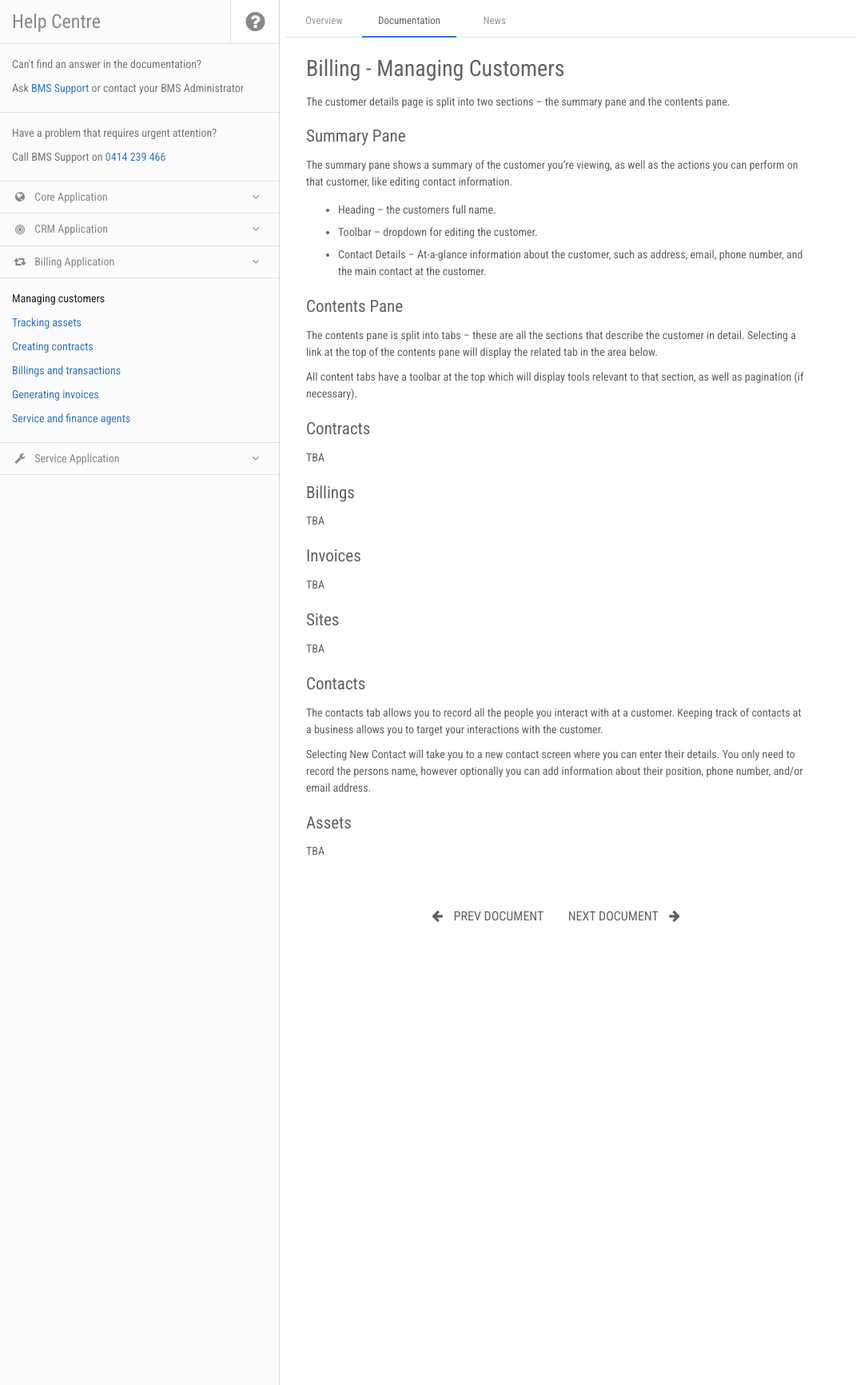
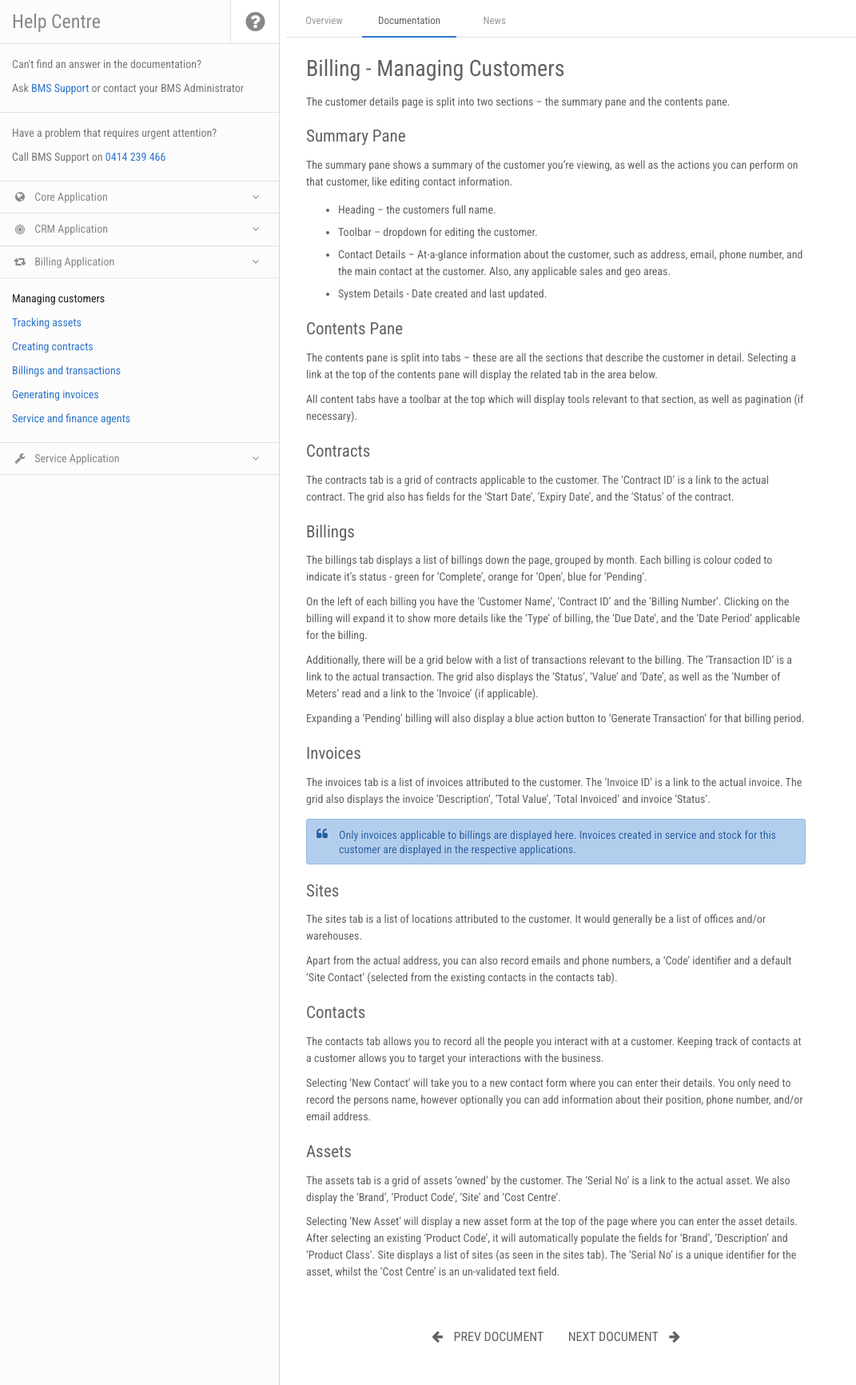
Before and after one commit to ambit/bms-support, a Jekyll site: the page built from docs/billing-managing-customers.md, in a window 1280 px wide. Shown: the whole page at 80% size, without its empty margins (0-1071 px from the left). Built offline with Jekyll 4.4.1, drawn with Linux system fonts in a browser that asks for light colours; nearby versions of some CDN libraries.

Commit message:
billing-manage-customers

```diff
--- a/docs/billing-managing-customers.md
+++ b/docs/billing-managing-customers.md
@@ -14,7 +14,8 @@ The summary pane shows a summary of the customer you're viewing, as well as the
 
 * Heading – the customers full name.
 * Toolbar – dropdown for editing the customer.
-* Contact Details – At-a-glance information about the customer, such as address, email, phone number, and the main contact at the customer.
+* Contact Details – At-a-glance information about the customer, such as address, email, phone number, and the main contact at the customer. Also, any applicable sales and geo areas.
+* System Details - Date created and last updated.
 
 ## Contents Pane
 
@@ -24,27 +25,41 @@ All content tabs have a toolbar at the top which will display tools relevant to
 
 ## Contracts
 
-TBA
+The contracts tab is a grid of contracts applicable to the customer. The 'Contract ID' is a link to the actual contract. The grid also has fields for the 'Start Date', 'Expiry Date', and the 'Status' of the contract.
 
 ## Billings
 
-TBA
+The billings tab displays a list of billings down the page, grouped by month. Each billing is colour coded to indicate it's status - green for 'Complete', orange for 'Open', blue for 'Pending'.
+
+On the left of each billing you have the 'Customer Name', 'Contract ID' and the 'Billing Number'. Clicking on the billing will expand it to show more details like the 'Type' of billing, the 'Due Date', and the 'Date Period' applicable for the billing.
+
+Additionally, there will be a grid below with a list of transactions relevant to the billing. The 'Transaction ID' is a link to the actual transaction. The grid also displays the 'Status', 'Value' and 'Date', as well as the 'Number of Meters' read and a link to the 'Invoice' (if applicable).
+
+Expanding a 'Pending' billing will also display a blue action button to 'Generate Transaction' for that billing period.
 
 ## Invoices
 
-TBA
+The invoices tab is a list of invoices attributed to the customer. The 'Invoice ID' is a link to the actual invoice. The grid also displays the invoice 'Description', 'Total Value', 'Total Invoiced' and invoice 'Status'.
+
+<div class="note info">
+  <span class="fa fa-quote-left fa-lg">&nbsp;</span>
+  <h5>Only invoices applicable to billings are displayed here. Invoices created in service and stock for this customer are displayed in the respective applications.</h5>
+</div>
 
 ## Sites
 
-TBA
+The sites tab is a list of locations attributed to the customer. It would generally be a list of offices and/or warehouses.
+
+Apart from the actual address, you can also record emails and phone numbers, a 'Code' identifier and a default 'Site Contact' (selected from the existing contacts in the contacts tab).
 
 ## Contacts
 
-The contacts tab allows you to record all the people you interact with at a customer. Keeping track of contacts at a business allows you to target your interactions with the customer.
+The contacts tab allows you to record all the people you interact with at a customer. Keeping track of contacts at a customer allows you to target your interactions with the business.
 
-Selecting New Contact will take you to a new contact screen where you can enter their details. You only need to record the persons name, however optionally you can add information about their position, phone number, and/or email address.
-
+Selecting 'New Contact' will take you to a new contact form where you can enter their details. You only need to record the persons name, however optionally you can add information about their position, phone number, and/or email address.
 
 ## Assets
 
-TBA
+The assets tab is a grid of assets 'owned' by the customer. The 'Serial No' is a link to the actual asset. We also display the 'Brand', 'Product Code', 'Site' and 'Cost Centre'.
+
+Selecting 'New Asset' will display a new asset form at the top of the page where you can enter the asset details. After selecting an existing 'Product Code', it will automatically populate the fields for 'Brand', 'Description' and 'Product Class'. Site displays a list of sites (as seen in the sites tab). The 'Serial No' is a unique identifier for the asset, whilst the 'Cost Centre' is an un-validated text field.
```
